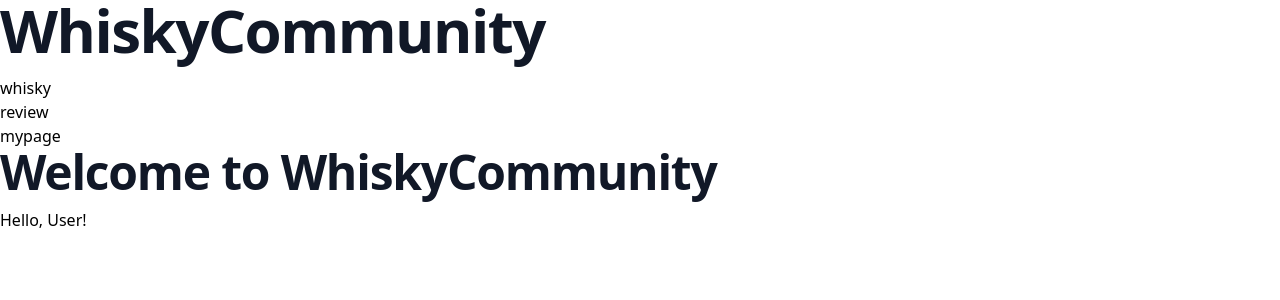
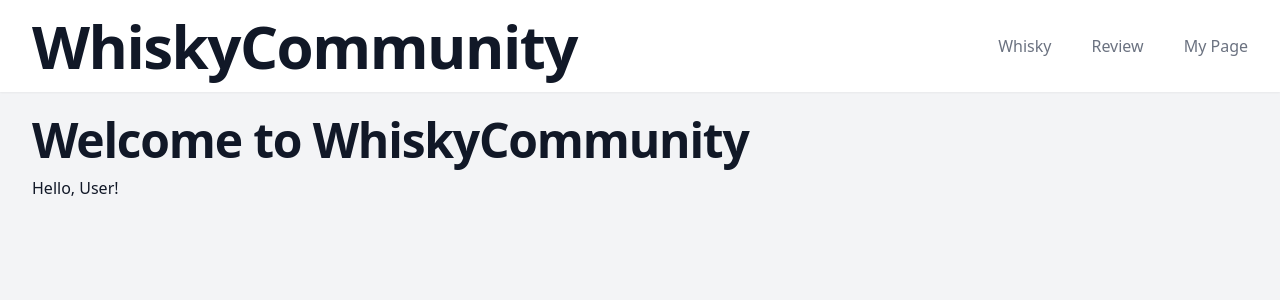
Before and after one commit to Lainari/LiquorCommunity-Laravel, a Next.js app in the folder community-app/client/: page / in a window 1280 px wide. Shown: the top 300 px of the page. Built offline with nearby package versions, Linux system fonts and the light colour scheme.

Commit message:
style : change style main layout.tsx

```diff
--- a/community-app/client/src/app/layout.tsx
+++ b/community-app/client/src/app/layout.tsx
@@ -12,20 +12,20 @@ export default function RootLayout({
 }) {
   return (
     <html>
-      <body>
-        <h1 className='mb-4 text-4xl font-extrabold leading-none tracking-tight text-gray-900 md:text-5xl lg:text-6xl'><a href="/">WhiskyCommunity</a></h1>
-        <ol>
-          <li>
-            <a href="/whisky">whisky</a>
-          </li>
-          <li>
-            <a href="/review">review</a>
-          </li>
-          <li>
-            <a href="/mypage">mypage</a>
-          </li>
-        </ol>
-        {children}
+      <body className="bg-gray-100 min-h-screen font-sans text-gray-900">
+        <header className="bg-white shadow-sm py-4">
+          <div className="max-w-7xl mx-auto px-4 sm:px-6 lg:px-8 flex items-center justify-between">
+            <h1 className='text-4xl font-extrabold leading-none tracking-tight text-gray-900 md:text-5xl lg:text-6xl'><a href="/">WhiskyCommunity</a></h1>
+            <nav className="flex space-x-10">
+              <a href="/whisky" className="text-gray-500 hover:text-gray-900">Whisky</a>
+              <a href="/review" className="text-gray-500 hover:text-gray-900">Review</a>
+              <a href="/mypage" className="text-gray-500 hover:text-gray-900">My Page</a>
+            </nav>
+          </div>
+        </header>
+        <main className="max-w-7xl mx-auto px-4 sm:px-6 lg:px-8 mt-6">
+          {children}
+        </main>
       </body>
     </html>
   );
```
